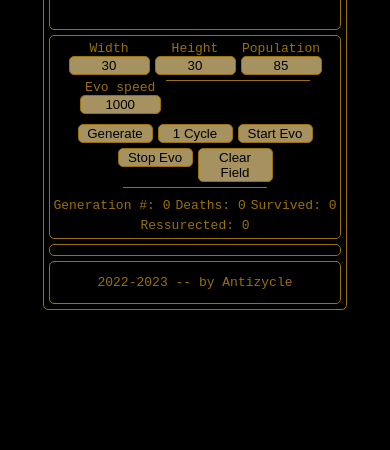
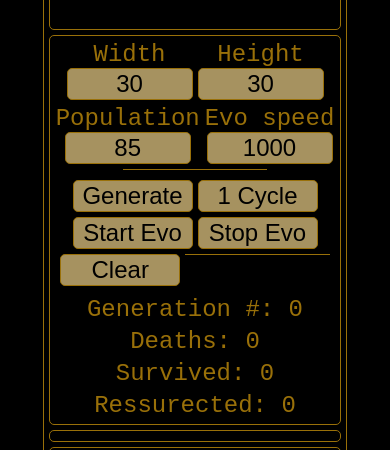
Before and after one commit to Antizycle/Game-of-Life, a plain HTML site: page index.html in a window 390 px wide. Shown: the part 129-579 px from the top of the page. Drawn offline with Linux system fonts and the light colour scheme.

Commit message:
Smaller screens adjustments
Increased font and input/buttons sizes for smaller screens

```diff
--- a/index.html
+++ b/index.html
@@ -37,7 +37,7 @@
                     <button name="stop" id="stop-life" value="Stop Life">Stop Evo</button>
                 </li>
                 <li class="nav__item">
-                    <button name="Clear" id="clear" value="Clear">Clear Field</button>
+                    <button name="Clear" id="clear" value="Clear">Clear</button>
                 </li>
             </ul>
             <ul class="nav__list">
--- a/life.css
+++ b/life.css
@@ -131,3 +131,14 @@ tr, td {
     margin: 0px;
     padding: 0px;
 }
+
+@media (max-width: 800px) {
+    body {
+        font-size: 24px;
+    }
+
+    input, button {
+        width: 120px;
+        font-size: 24px;
+    }
+}
```
